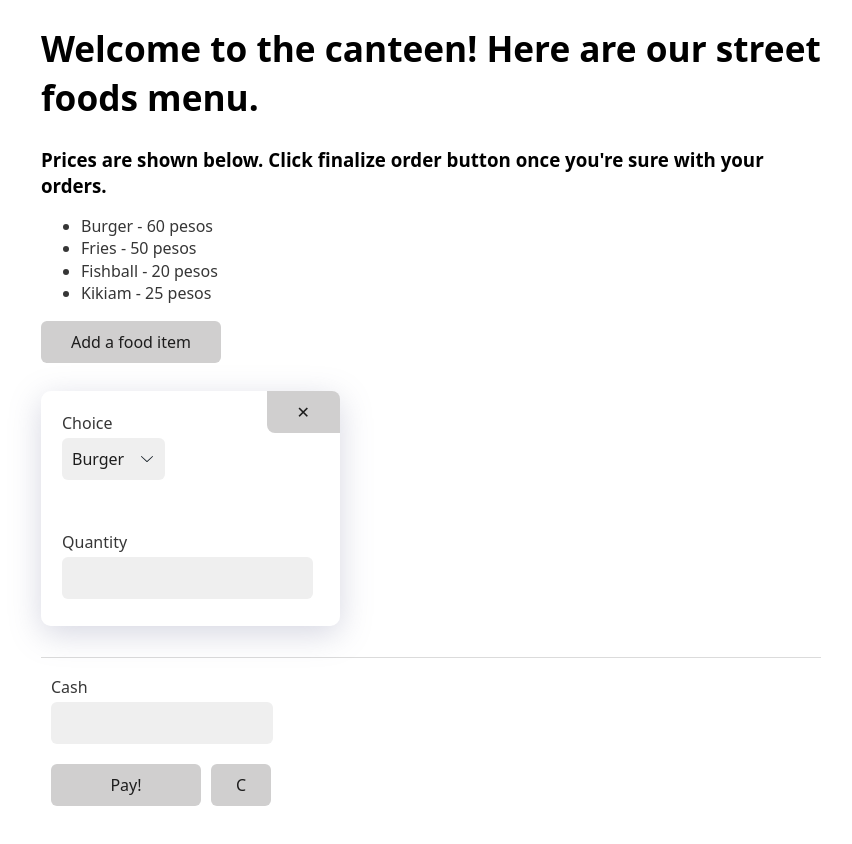
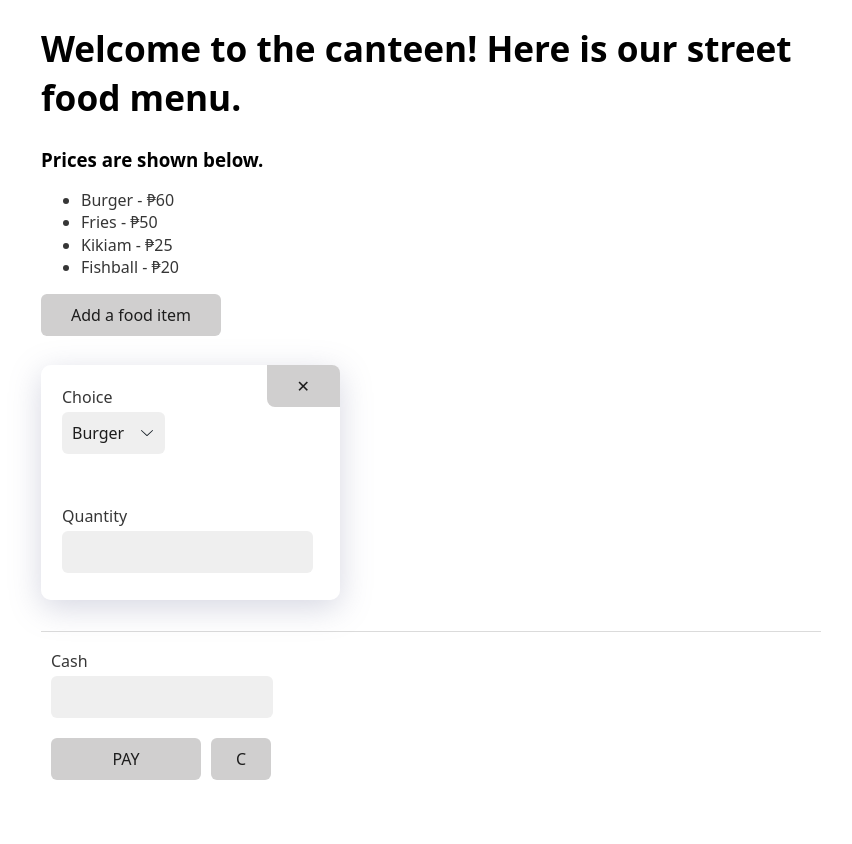
Before and after one commit to ronjacobdinero15/basic-pos, a plain HTML site: page index.html in a window 1280 px wide. Shown: the whole page, without its empty margins (209-1061 px from the left). After the commit the page ends 820 px from the top, so only its background shows below. Drawn offline with nearby package versions, Linux system fonts and the light colour scheme.

Commit message:
Modified UI text headers

```diff
--- a/index.html
+++ b/index.html
@@ -18,16 +18,13 @@
   </head>
   <body>
     <div class="header">
-      <h1>Welcome to the canteen! Here are our street foods menu.</h1>
-      <h3>
-        Prices are shown below. Click finalize order button once you're sure
-        with your orders.
-      </h3>
+      <h1>Welcome to the canteen! Here is our street food menu.</h1>
+      <h3>Prices are shown below.</h3>
       <ul>
-        <li>Burger - 60 pesos</li>
-        <li>Fries - 50 pesos</li>
-        <li>Fishball - 20 pesos</li>
-        <li>Kikiam - 25 pesos</li>
+        <li>Burger - ₱60</li>
+        <li>Fries - ₱50</li>
+        <li>Kikiam - ₱25</li>
+        <li>Fishball - ₱20</li>
       </ul>
     </div>
     <button class="addItem">Add a food item</button><br /><br />
@@ -58,7 +55,7 @@
         <label for="pay">Cash</label>
         <input type="number" id="payAmount" min="0" />
         <div class="buttons">
-          <button id="payBtn">Pay!</button>
+          <button id="payBtn">PAY</button>
           <button id="clear">C</button>
         </div>
       </div>
```
